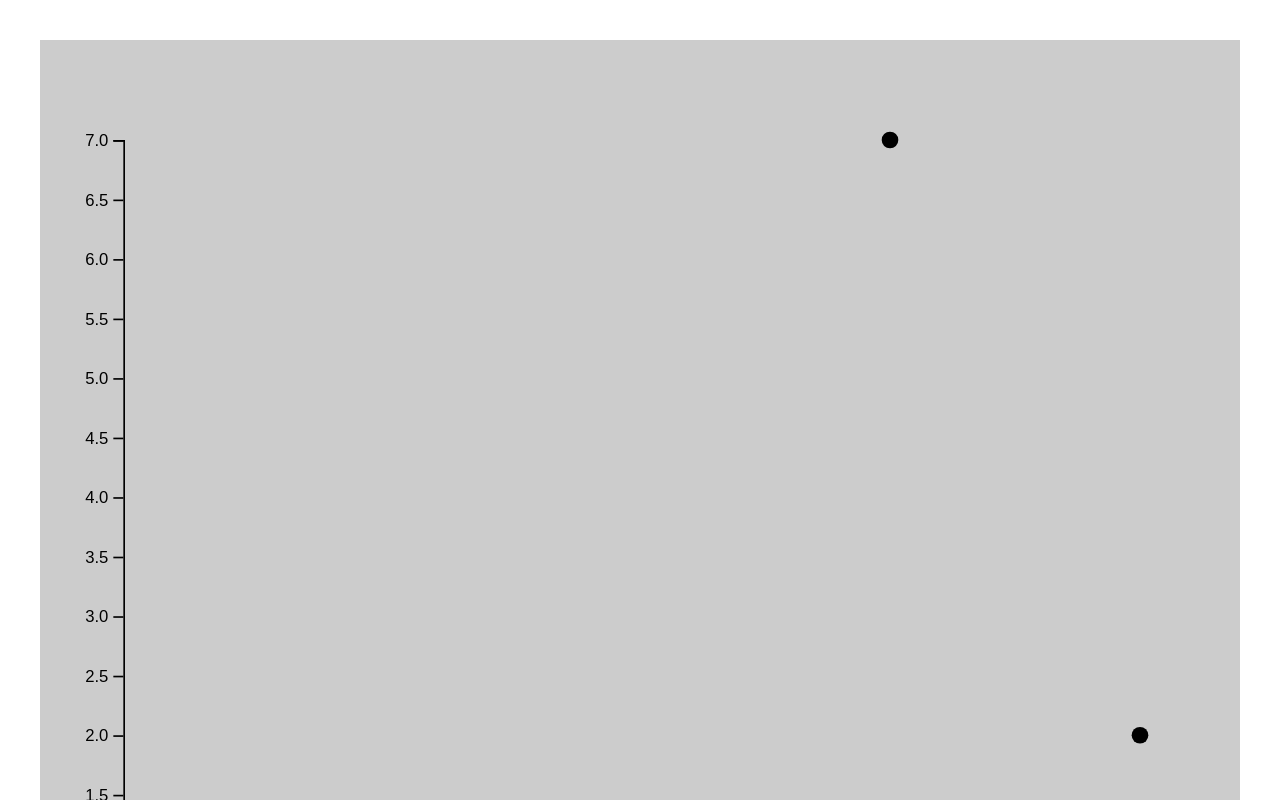
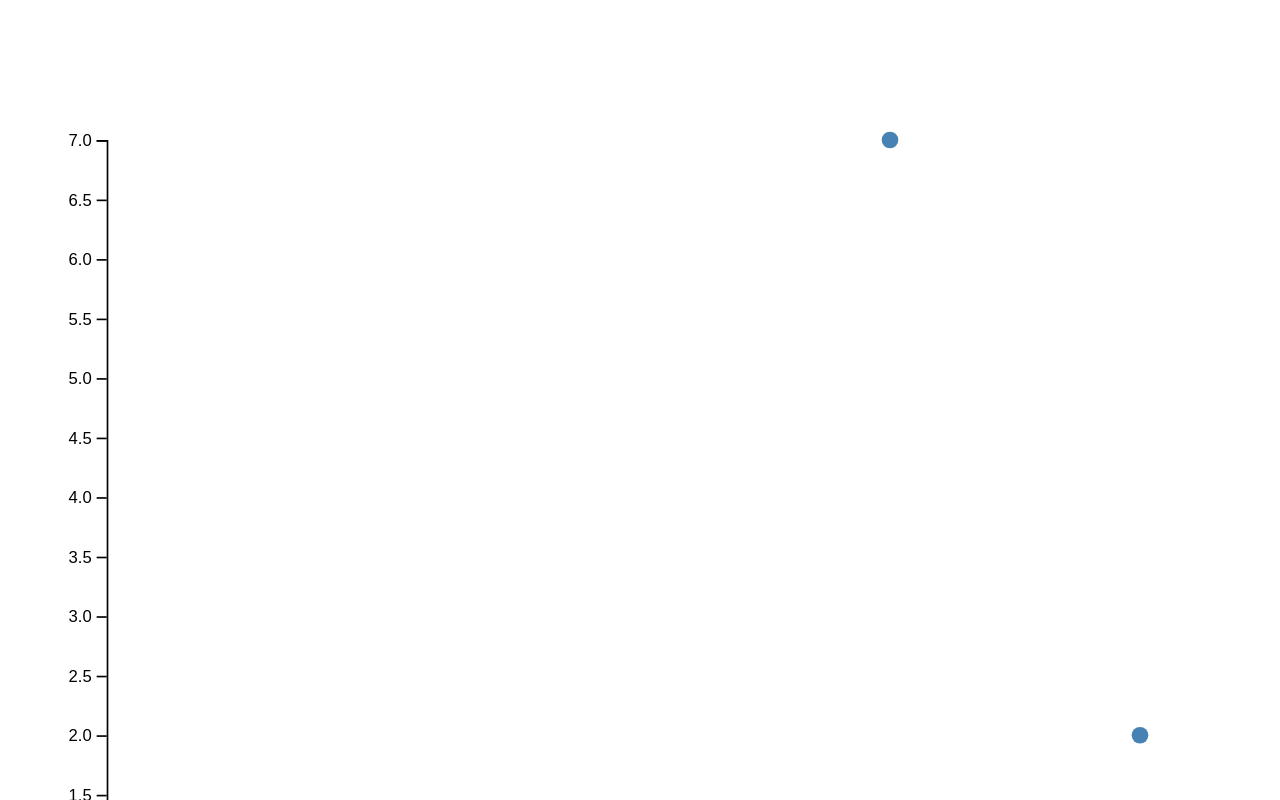
Before and after one commit to laurikin/economic-freedom-visualization, a React (Create React App) app: page / in a window 1280 px wide. Shown: the top 800 px of the page. Built offline with nearby package versions, Linux system fonts and the light colour scheme.

Commit message:
add labels

```diff
--- /dev/null
+++ b/src/ScatterPlot.css
@@ -0,0 +1,51 @@
+
+.scatterplot .point {
+    transition: all 500ms ease-in-out;
+}
+
+.scatterplot .point circle {
+    transition: all 200ms ease-in-out;
+    fill: steelblue;
+    r: 5;
+}
+
+.scatterplot .point circle:hover {
+    r: 8;
+    cursor: pointer;
+    fill: blue;
+}
+
+.scatterplot .point .label {
+    height: 100%;
+    width: 100%;
+    align-items: center;
+    justify-content: left;
+    font-size: 12px;
+    opacity: 0;
+    display: grid;
+    transition: opacity 200ms ease-in-out;
+}
+
+.scatterplot .point:hover .label {
+    opacity: 1;
+}
+
+.scatterplot .label-container {
+    visibility: hidden;
+    transition: visibility 0s;
+    transition-delay: 500ms;
+}
+
+.scatterplot .point:hover .label-container {
+    visibility: visible;
+    transition-delay: 0s;
+}
+
+.scatterplot .point .label-text {
+    padding: 2px 5px;
+    maxWidth: 100%;
+    border: 1px solid #777777;
+    color: #333;
+    border-radius: 2px;
+    background: white;
+}
--- a/src/ScatterPlot.tsx
+++ b/src/ScatterPlot.tsx
@@ -1,5 +1,6 @@
-import React, { useEffect, useRef } from 'react';
+import React, { useEffect, useRef, useMemo } from 'react';
 import * as d3 from 'd3';
+import './ScatterPlot.css';
 
 export type IScatterPlotData = {
     id: string;
@@ -23,13 +24,17 @@ export const ScatterPlot = ({ data, xDomain, yDomain }: IScatterPlotProps) => {
     const width = 600;
     const height = 500
 
-    const xScale = d3.scaleLinear()
-        .domain(xDomain)
-        .range([0, width]);
+    const xScale = useMemo(() => (
+        d3.scaleLinear()
+            .domain(xDomain)
+            .range([0, width])
+    ), [xDomain])
 
-    const yScale = d3.scaleLinear()
-        .domain(yDomain)
-        .range([0, height]);
+    const yScale = useMemo(() => (
+        d3.scaleLinear()
+            .domain(yDomain)
+            .range([0, height])
+    ), [yDomain])
 
     useEffect(() => {
         const xAxis = d3.axisBottom(xScale)
@@ -42,42 +47,46 @@ export const ScatterPlot = ({ data, xDomain, yDomain }: IScatterPlotProps) => {
         ySelection.selectAll('g').remove()
         ySelection.append('g').call(yAxis);
 
-    }, [...xDomain, ...yDomain]);
+    }, [xScale, yScale]);
 
     return (
         <svg
+            className="scatterplot"
             viewBox={`0, 0, ${width + margin * 2}, ${height + margin * 2}`}
-            style={{
-                background: '#ccc'
-            }}
         >
             <g
                 transform={`translate(${margin} ${margin})`}
-                style={{
-                    background: 'white'
-                }}
             >
                 {
-                    data.map(({ x, y, id }) =>
-                        <circle
-                            style={{
-                                transition: 'all 500ms ease-in-out'
-                            }}
+                    data.map(({ x, y, id, label }) =>
+                        <g
                             key={id}
+                            className="point"
                             transform={`translate(${xScale(x)}, ${yScale(y)})`}
-                            r="5"
                         >
-                        </circle>
+                            <foreignObject
+                                className="label-container"
+                                width="100"
+                                height="50"
+                                x="13"
+                                y="-25"
+                            >
+                                <div className="label">
+                                    <div className="label-text">{label}</div>
+                                </div>
+                            </foreignObject>
+                            <circle />
+                        </g>
                     )
                 }
             </g >
             <g>
                 <g
                     ref={xAxisGroup}
-                    transform={`translate(${margin}, ${height + margin + 10})`}
+                    transform={`translate(${margin}, ${height + margin + 20})`}
                 />
                 <g ref={yAxisGroup}
-                    transform={`translate(${margin - 10}, ${margin})`}
+                    transform={`translate(${margin - 20}, ${margin})`}
                 />
             </g>
         </svg >
```
